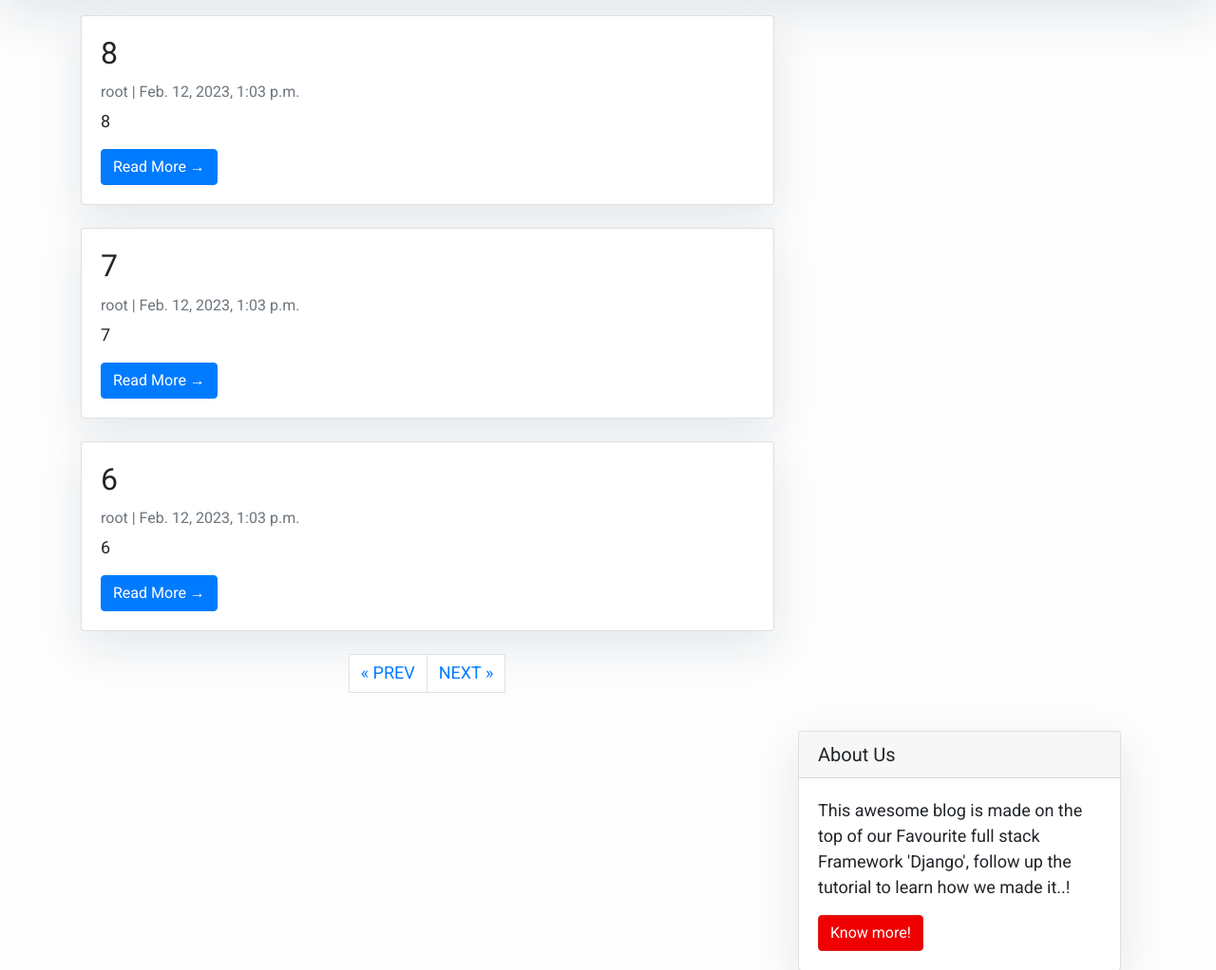
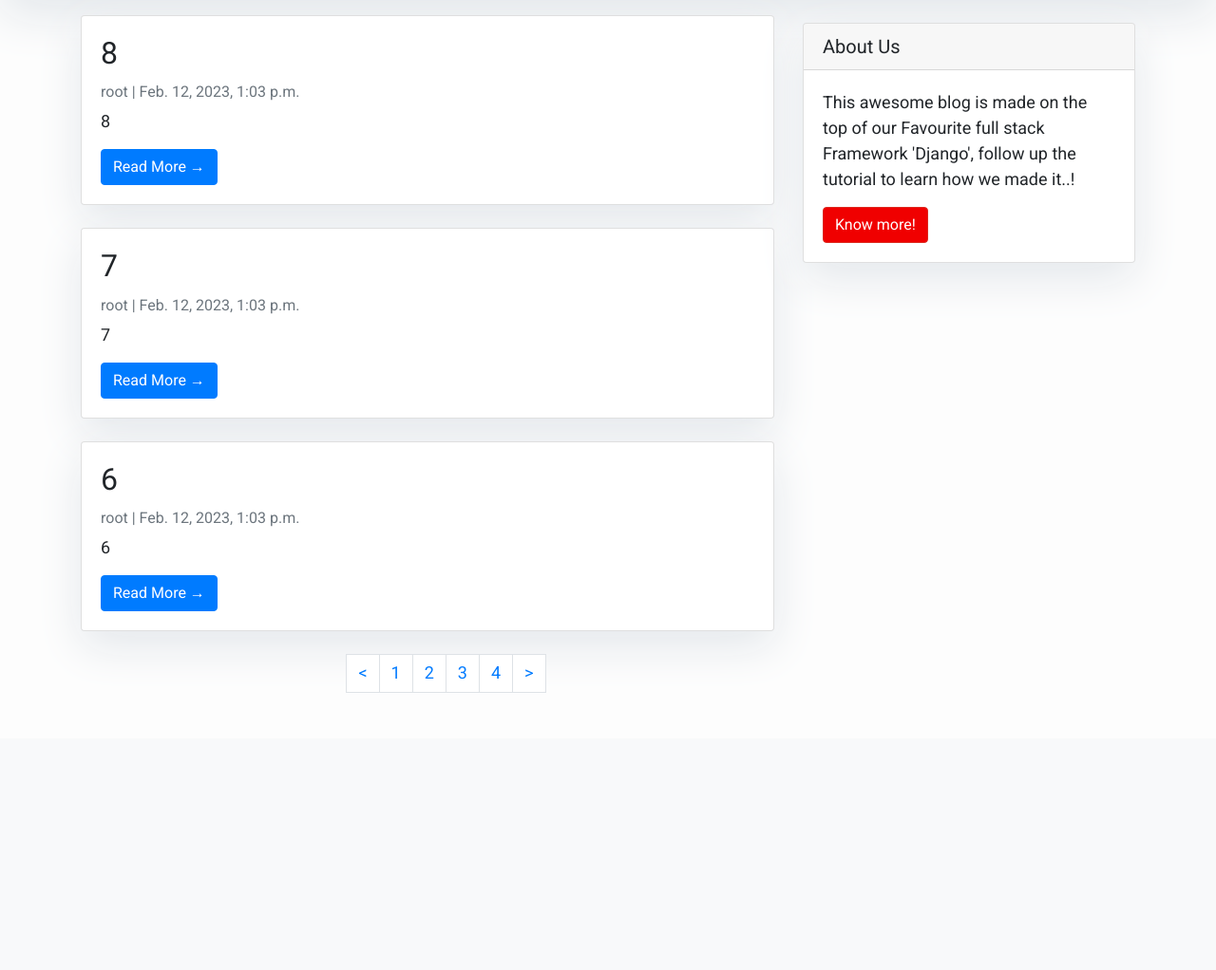
Before and after one commit to KirillBazarov/dj, a Django app: page /?page=2 in a window 1280 px wide. Shown: the part 209-1231 px from the top of the page at 95% size. After the commit the page ends 939 px from the top, so only its background shows below. Run offline with Django 4.2, Linux system fonts and the light colour scheme; data comes from the database, SQL or seed files in the repository; both versions use the stored data as it was after the commit; some libraries are stand-ins or nearby versions.

Commit message:
апдейт пагинации

```diff
--- a/mysite/blog/templates/index.html
+++ b/mysite/blog/templates/index.html
@@ -45,19 +45,34 @@
             </div>
 
             {% endfor %}
-            {% if is_paginated %}
-  <nav aria-label="Page navigation conatiner"></nav>
+            {% if page_obj.has_other_pages %}
+<nav class="list-pages">
+    <ul><nav aria-label="Page navigation conatiner"></nav>
   <ul class="pagination justify-content-center">
-    {% if page_obj.has_previous %}
-    <li><a href="?page={{ page_obj.previous_page_number }}" class="page-link">&laquo; PREV </a></li>
-    {% endif %}
-    {% if page_obj.has_next %}
-    <li><a href="?page={{ page_obj.next_page_number }}" class="page-link"> NEXT &raquo;</a></li>
+{% if page_obj.has_previous %}
+<li class="page-link">
+	<a href="?page={{ page_obj.previous_page_number }}">&lt;</a>
+</li>
+{% endif %}
 
-    {% endif %}
-  </ul>
-  </nav>
-</div>
+        {% for p in paginator.page_range %}
+		{% if page_obj.number == p %}
+        <li class="page-link">{{ p }}</li>
+		{% elif p >= page_obj.number|add:-2 and p <= page_obj.number|add:2  %}
+        <li class="page-link">
+            <a href="?page={{ p }}">{{ p }}</a>
+        </li>
+		{% endif %}
+        {% endfor %}
+
+{% if page_obj.has_next %}
+<li class="page-link">
+	<a href="?page={{ page_obj.next_page_number }}">&gt;</a>
+</li>
+{% endif %}
+
+    </ul>
+</nav>
 {% endif %}
         </div>
         {% block sidebar %} {% include 'sidebar.html' %} {% endblock sidebar %}
```
Also changed, not shown: mysite/blog/migrations/0002_comment.py (added), mysite/db.sqlite3 (added).
